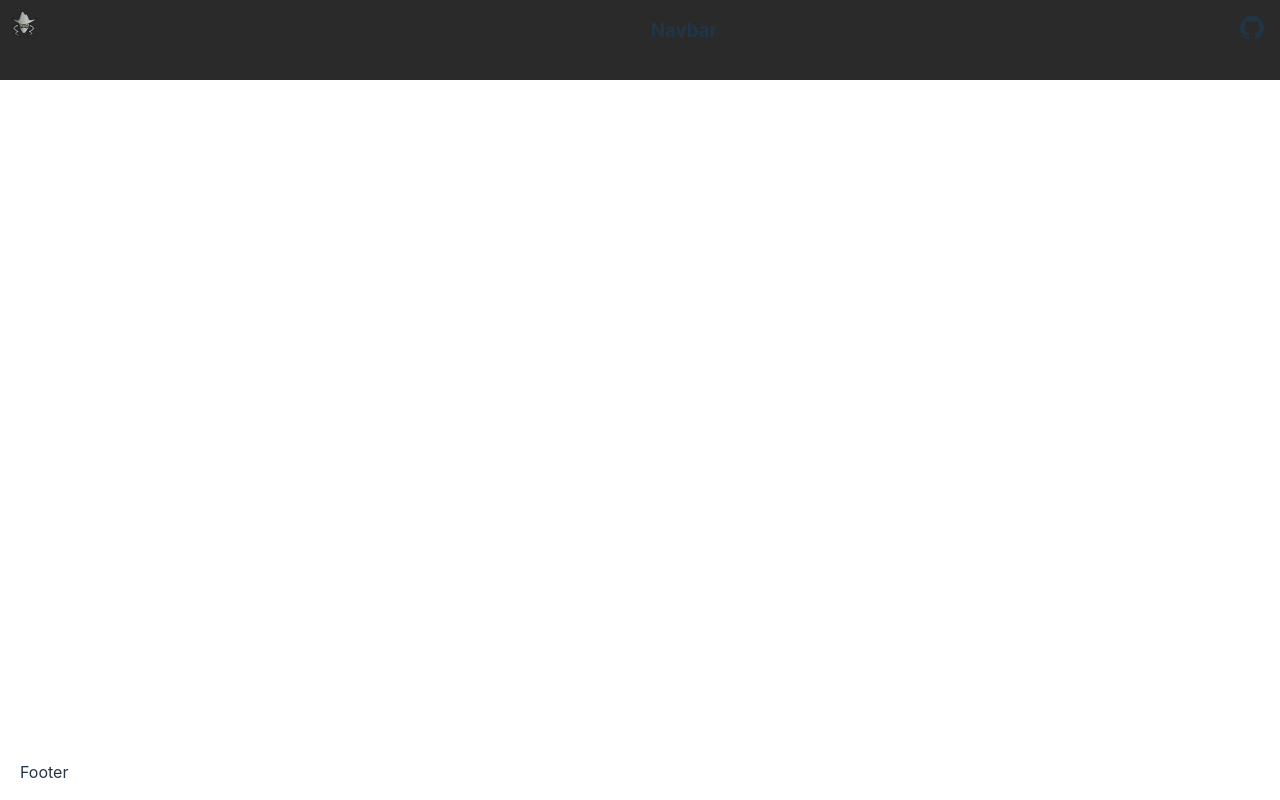
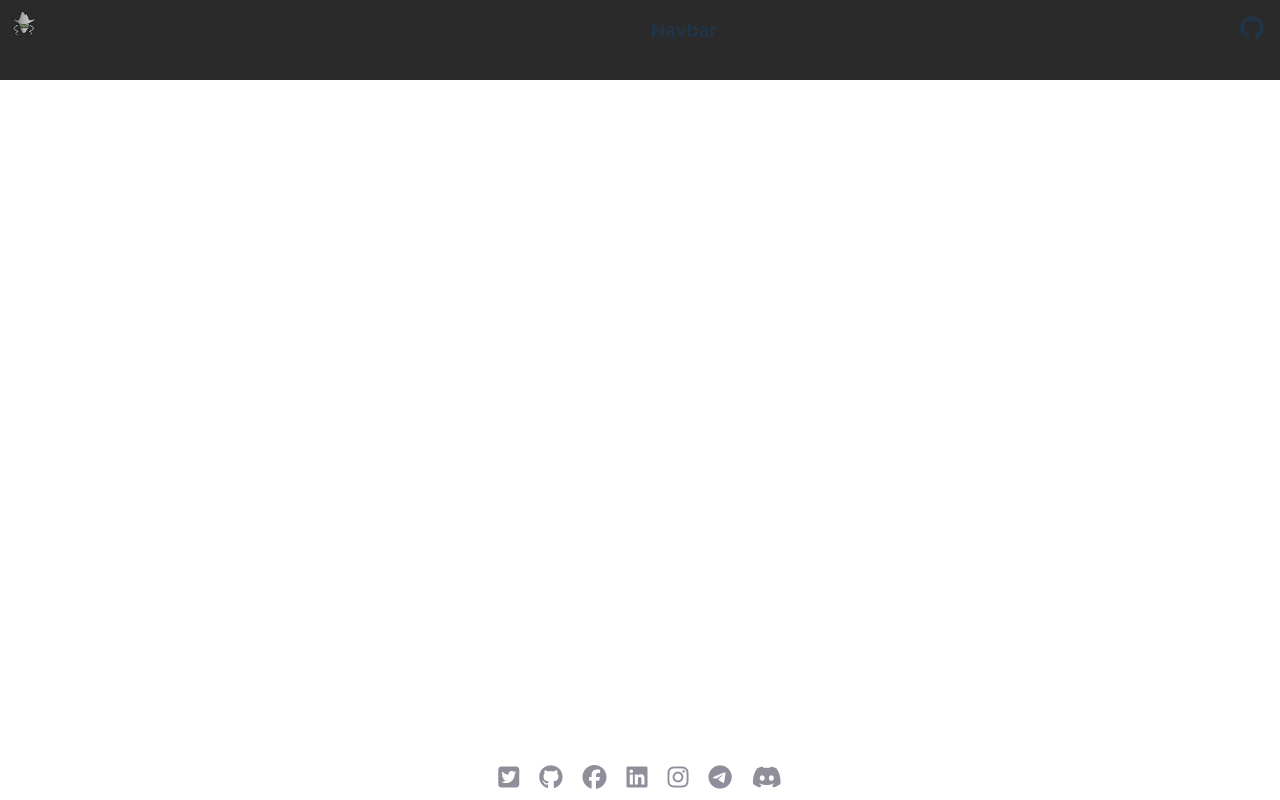
Before and after one commit to thecyberworld/TheCyberX, a React (Vite) app: page / in a window 1280 px wide. Built offline with nearby package versions, Linux system fonts and the light colour scheme.

Commit message:
added social handles

```diff
--- a/index.html
+++ b/index.html
@@ -9,5 +9,6 @@
   <body>
     <div id="root"></div>
     <script type="module" src="/src/main.tsx"></script>
+    <script src="https://kit.fontawesome.com/83ccd457ed.js" crossorigin="anonymous"></script>
   </body>
 </html>
--- a/package.json
+++ b/package.json
@@ -11,7 +11,8 @@
   "dependencies": {
     "react": "^18.2.0",
     "react-dom": "^18.2.0",
-    "react-icons": "^4.6.0"
+    "react-icons": "^4.6.0",
+    "styled-components": "^5.3.6"
   },
   "devDependencies": {
     "@types/react": "^18.0.17",
--- a/src/components/Footer/Footer.tsx
+++ b/src/components/Footer/Footer.tsx
@@ -1,10 +1,18 @@
 import React from 'react';
 import {FooterContainer} from "./FooterElements";
 
-const Footer = () => {
+const Footer = (): JSX.Element => {
     return (
         <FooterContainer>
-            <p>Footer</p>
+            <div className='footer'>
+            <a href="https://twitter.com/thecyberw0rld" target="_blank"><i className="fa-brands fa-square-twitter"></i></a>
+            <a href="https://github.com/thecyberworld/support/issues/new?assignees=&labels=invite+me+to+the+organisation&template=invitation.yml&title=Please+invite+me+to+the+GitHub+Community+Organization" target="_blank"><i className="fa-brands fa-github"></i></a>
+            <a href="https://www.facebook.com/profile.php?id=100009345301794" target="_blank"><i className="fa-brands fa-facebook"></i></a>
+            <a href="https://www.linkedin.com/company/thecyberw0rld/" target="_blank"><i className="fa-brands fa-linkedin"></i></a>
+            <a href="https://www.instagram.com/thecyberw0rld" target="_blank"><i className="fa-brands fa-instagram"></i></a>
+            <a href="https://t.me/thecyberw0rld" target="_blank"><i className="fa-brands fa-telegram"></i></a>
+            <a href="https://discord.gg/QHBPq6xP5p" target="_blank"><i className="fa-brands fa-discord"></i></a>
+            </div>
         </FooterContainer>
     );
 };
--- a/src/components/Footer/FooterElements.tsx
+++ b/src/components/Footer/FooterElements.tsx
@@ -3,7 +3,7 @@ import styled from 'styled-components';
 export const FooterContainer = styled.footer`
   position: absolute;
   bottom: 0;
-  margin: 0 20px;
+  width: 100%;
   display: flex;
   justify-content: center;
   align-items: center;
--- a/src/index.css
+++ b/src/index.css
@@ -68,3 +68,17 @@ button:focus-visible {
     background-color: #f9f9f9;
   }
 }
+.footer{
+  display: flex;
+  flex-direction: row;
+  justify-content: space-between;
+}
+.footer a{
+  font-size: 1.5rem;
+  text-decoration: none;
+  color: #918E9B;
+  margin: 10px;
+}
+.footer a:hover{
+  color: #f9f9f9;
+}
```
Also changed, not shown: 1 other file (tests, documents, lock files or other folders).
